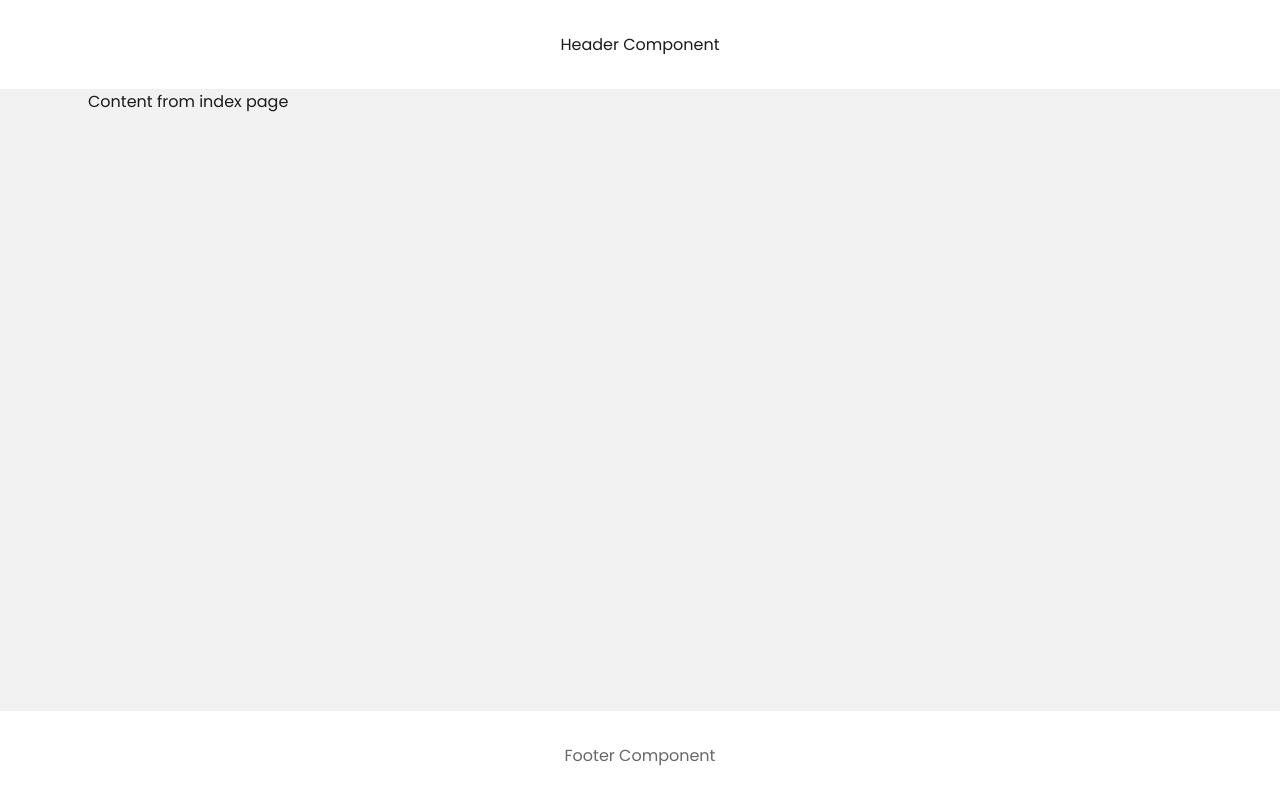
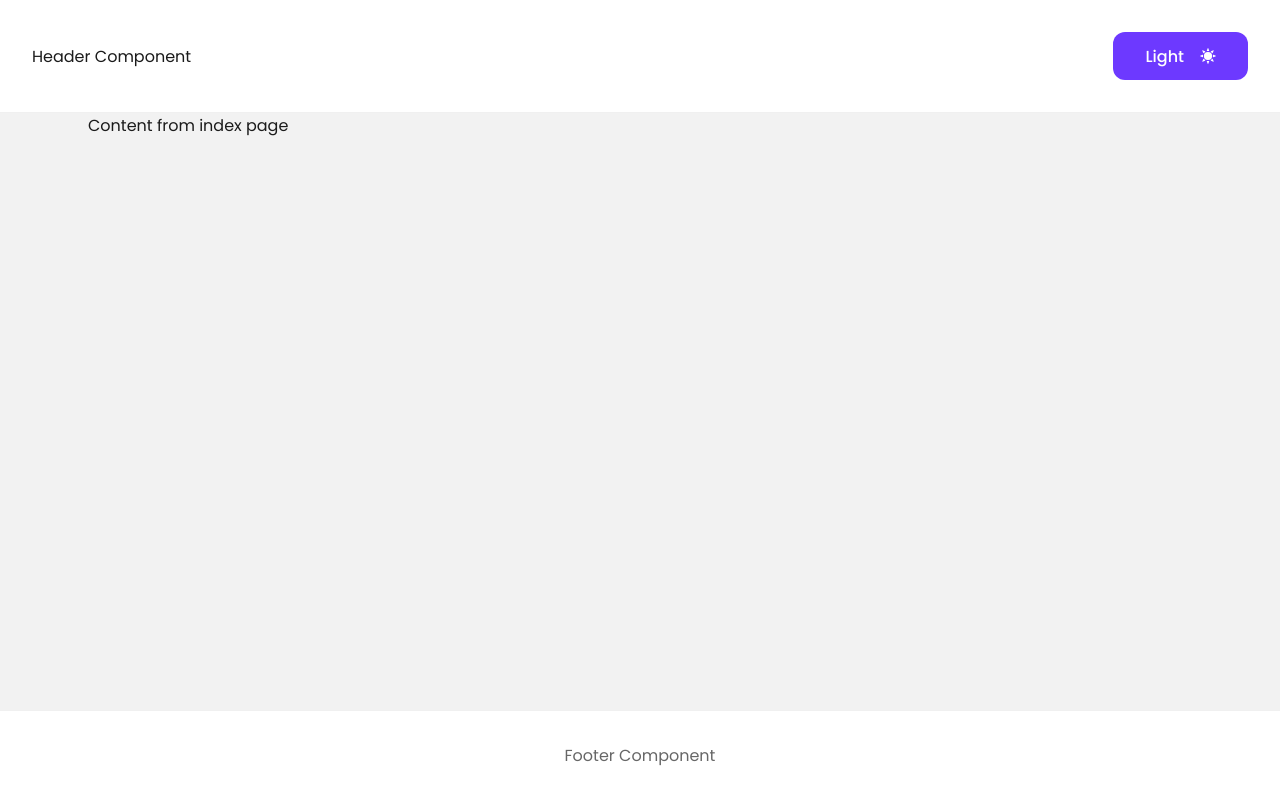
Before and after one commit to asjuanguilherme/nextjs-boilerplate, a Next.js app: page / in a window 1280 px wide. Built offline with nearby package versions, Linux system fonts and the light colour scheme.

Commit message:
feat: :sparkles: add theme toggle on header

```diff
--- a/src/components/layout/index.tsx
+++ b/src/components/layout/index.tsx
@@ -2,15 +2,31 @@ import * as S from './styles'
 
 // Types
 import { ReactNode } from 'react'
+import { useAppTheme } from 'contexts/AppThemeContext'
+
+// Components
+import Button from 'components/shared/Button'
 
 export type LayoutProps = {
   children: ReactNode
 }
 
 const Layout = ({ children }: LayoutProps) => {
+  const theme = useAppTheme()
+
   return (
     <S.Wrapper>
-      <S.Header>Header Component</S.Header>
+      <S.Header>
+        Header Component
+        <Button
+          onClick={theme.themeToggle}
+          variant={theme.name === 'dark' ? 'basic' : 'filled'}
+          color={theme.name === 'dark' ? 'secondary' : 'primary'}
+          layer={2}
+        >
+          {theme.title} {theme.icon}
+        </Button>
+      </S.Header>
       <S.Main>{children}</S.Main>
       <S.Footer>Footer Component</S.Footer>
     </S.Wrapper>
--- a/src/components/layout/styles.ts
+++ b/src/components/layout/styles.ts
@@ -10,11 +10,11 @@ export const Footer = styled.footer`
 
 export const Main = styled.main`
   flex: 1;
-  padding-top: 89px;
+  padding-top: 113px;
 `
 
 export const Header = styled.header`
-  padding: 2rem 0;
+  padding: 2rem;
   width: 100%;
   position: fixed;
   top: 0;
@@ -23,6 +23,9 @@ export const Header = styled.header`
   color: ${props => props.theme.colors.title};
   background-color: ${props => props.theme.colors.layers[1].background};
   border-bottom: 1px solid ${props => props.theme.colors.layers[1].border};
+  display: flex;
+  align-items: center;
+  justify-content: space-between;
 `
 
 export const Wrapper = styled.div`
```
